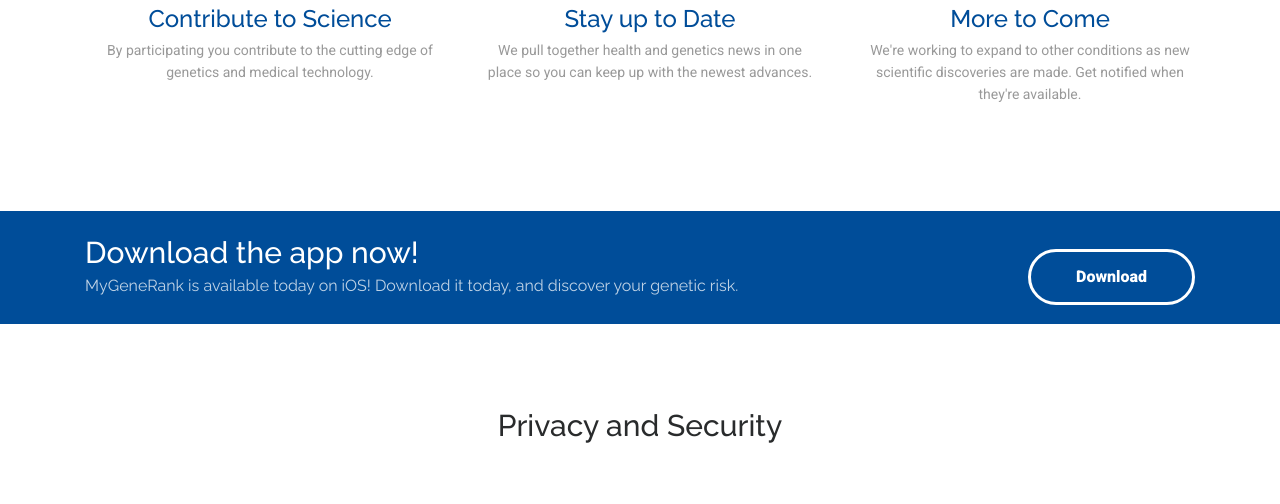
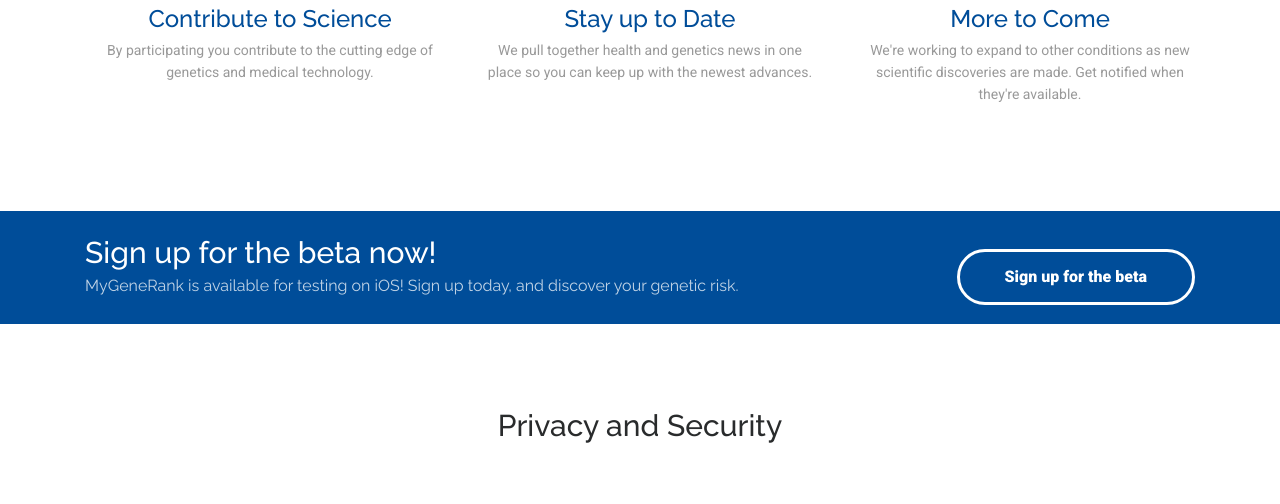
Before and after one commit to shuchenliu/mygenerank-api, a Django app: template generank/website/templates/home.html in a window 1280 px wide. Shown: the part 1941-2445 px from the top of the page. Run offline with Django 3.2, Linux system fonts and the light colour scheme; the template is opened without the code that fills it, so the values that code supplies are empty; parts of the project's set-up code (start-up, migrations or seed data) failed here and were passed over; some libraries are stand-ins or nearby versions.

Commit message:
Adds new beta bar

```diff
--- a/generank/website/templates/home.html
+++ b/generank/website/templates/home.html
@@ -172,15 +172,15 @@
     <div class="row">
       <div class="col-lg-9 col-sm-12 text-lg-left text-center">
         <h2>
-          Download the app now!
+          Sign up for the beta now!
         </h2>
         <p>
-          MyGeneRank is available today on iOS! Download it today, and discover your genetic risk.
+          MyGeneRank is available for testing on iOS! Sign up today, and discover your genetic risk.
         </p>
       </div>
 
       <div class="col-lg-3 col-sm-12 text-lg-right text-center">
-        <a class="btn btn-ghost" href="#">Download</a>
+        <a class="btn btn-ghost" href="//www.stsiweb.org/translational-research/genomic-medicine/mygenerank/">Sign up for the beta</a>
       </div>
     </div>
   </div>
```
